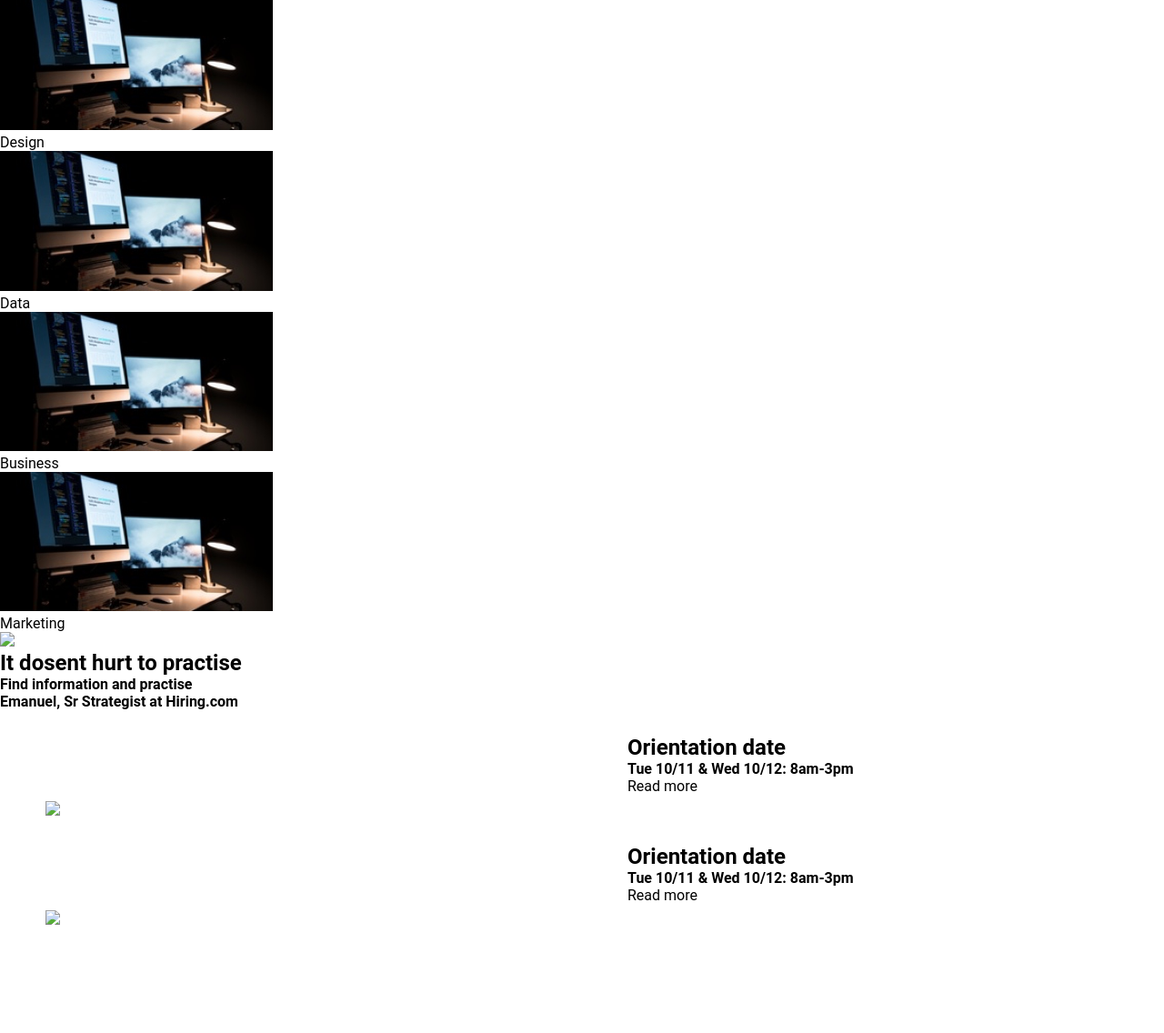
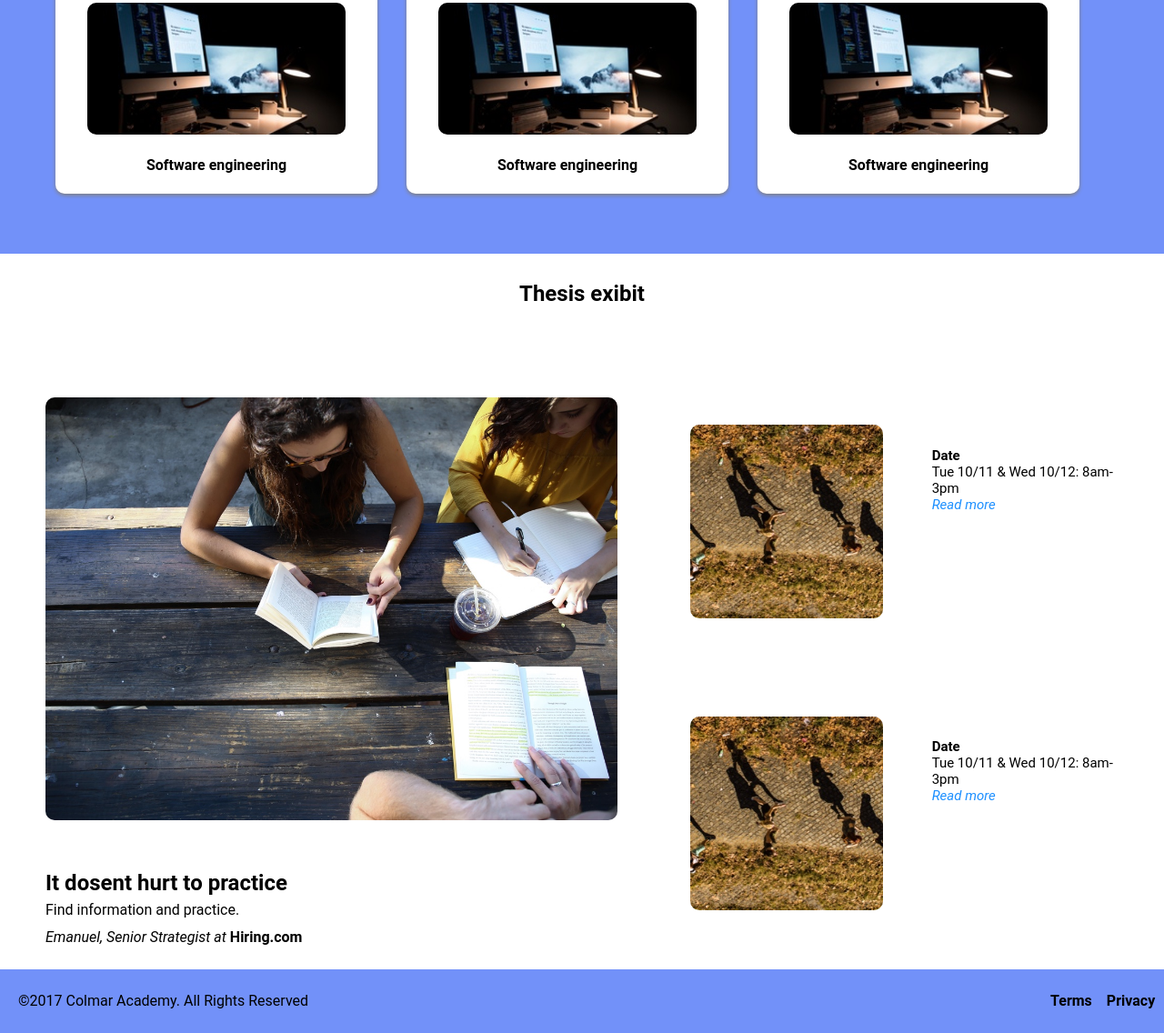
Before and after one commit to Aixa-Cal/capstone, a plain HTML site: page index.html in a window 1280 px wide. Shown: the part 1718-2854 px from the top of the page at 91% size. Before the commit the page ends 2739 px from the top, so only its background shows below. Drawn offline with Linux system fonts and the light colour scheme.

Commit message:
CSS for fourth section/Video

```diff
--- a/index.html
+++ b/index.html
@@ -146,29 +146,35 @@
     </div>
     <div class="images-container">
         <div class="image-container">
-            <img src="/resources/images/course-software.jpg" class="CorusesIMG" />
-            <p>Software engineering</p>
+            <img src="/resources/images/course-software.jpg " style="max-width:80%;height:auto; border-radius: 10px;"
+                class="CorusesIMG" />
+            <p><strong>Software engineering</strong></p>
         </div>
         <div class="image-container">
-            <img src="/resources/images/course-software.jpg" class="CorusesIMG" />
-            <p>Computer art</p>
+            <img src="/resources/images/course-software.jpg" style="max-width:80%;height:auto; border-radius: 10px;"
+                class="CorusesIMG" />
+            <p><strong>Software engineering</strong></p>
 
         </div>
         <div class="image-container">
-            <img src="/resources/images/course-software.jpg" class="CorusesIMG" />
-            <p>Design</p>
+            <img src="/resources/images/course-software.jpg" style="max-width:80%;height:auto; border-radius: 10px;"
+                class="CorusesIMG" />
+            <p><strong>Software engineering</strong></p>
         </div>
         <div class="image-container">
-            <img src="/resources/images/course-software.jpg" class="CorusesIMG" />
-            <p>Data</p>
+            <img src="/resources/images/course-software.jpg" style="max-width:80%;height:auto; border-radius: 10px;"
+                class="CorusesIMG" />
+            <p><strong>Software engineering</strong></p>
         </div>
         <div class="image-container">
-            <img src="/resources/images/course-software.jpg" class="CorusesIMG" />
-            <p>Business</p>
+            <img src="/resources/images/course-software.jpg" style="max-width:80%;height:auto; border-radius: 10px;"
+                class="CorusesIMG" />
+            <p><strong>Software engineering</strong></p>
         </div>
         <div class="image-container">
-            <img src="/resources/images/course-software.jpg" class="CorusesIMG" />
-            <p>Marketing</p>
+            <img src="/resources/images/course-software.jpg" style="max-width:80%;height:auto; border-radius: 10px;"
+                class="CorusesIMG" />
+            <p><strong>Software engineering</strong></p>
         </div>
     </div>
     </div>
@@ -176,65 +182,87 @@
 
 
     <!-- Fourth Content -->
+    <div class="FourthContetTitle">
+        <h2 style="text-align: center;">Thesis exibit</h2>
+    </div>
+
+
     <div class="Fourth-Content">
 
         <!-- Fourth label -->
-        <div class="Image-fourthsection">
-            <img src="#" />
+        <div class="VideosectionContainer">
+            <div class="VIDEO-fourthsection">
+                <img src="/resources/images/banner.jpg" style="max-width:100%;height:auto; border-radius: 10px;" />
             </div>
 
             <div id="UpperB-Section" class="Fourth-Section">
                 <div class="Title">
-                <h2>It dosent hurt to practise</h2>
+                    <h2>It dosent hurt to practice</h2>
                 </div>
                 <div class="Description">
-                <h4>Find information and practise</h4>
+                    <p>Find information and practice.</p>
                 </div>
                 <div class="Description">
-                <h4>Emanuel, Sr Strategist at Hiring.com</h4>
+                    <p><em>Emanuel, Senior Strategist at</em> <strong>Hiring.com</strong></p>
                 </div>
             </div>
-
+        </div>
         <!-- Second label right lateral -->
 
+        <div class="FourthcontentColumn">
             <div class="block1">
-            <div class="Image-secondsection">
-                <img src="#" />
+                <div class="Image-secondsectionC">
+                    <img src="/resources/images/information-orientation.jpg"
+                        style="max-width:80%;height:auto; border-radius: 10px;" />
                 </div>
 
-            <div class="Right-Section">
+                <div class="Right-SectionB">
                     <div class="Title">
-                    <h2>Orientation date</h2>
+                        <p><strong>Date</strong></p>
                     </div>
                     <div class="Description">
-                    <h4>Tue 10/11 & Wed 10/12: 8am-3pm</h4>
+                        <p>Tue 10/11 & Wed 10/12: 8am-3pm</p>
                     </div>
                     <div class="Description">
-                    <p>Read more</p>
+                        <p class="Readmore">Read more</p>
                     </div>
                 </div>
             </div>
 
             <div class="block2">
-            <div class="Image-secondsection">
-                <img src="#" />
+                <div class="Image-secondsectionC">
+                    <img src="/resources/images/information-orientation.jpg"
+                        style="max-width:80%;height:auto; border-radius: 10px;" />
                 </div>
 
-            <div class="Right-Section">
+                <div class="Right-SectionB">
                     <div class="Title">
-                    <h2>Orientation date</h2>
+                        <p><strong>Date</strong></p>
                     </div>
                     <div class="Description">
-                    <h4>Tue 10/11 & Wed 10/12: 8am-3pm</h4>
+                        <p>Tue 10/11 & Wed 10/12: 8am-3pm</p>
                     </div>
                     <div class="Description">
-                    <p>Read more</p>
+                        <p class="Readmore">Read more</p>
                     </div>
                 </div>
             </div>
         </div>
+    </div>
+</body>
 
 
-</body>
+<footer>
+    <div class="Footer">
+        <p>©2017 Colmar Academy. All Rights Reserved</p>
+        <nav class="Footerbar">
+            <ul>
+                <li><strong><a href="#">Terms</a></strong></li>
+                <li><strong><a href="#">Privacy</a></strong></li>
+            </ul>
+    </div>
+
+
+</footer>
 
 </html>
--- a/resources/css/style.css
+++ b/resources/css/style.css
@@ -153,17 +153,154 @@ header {
 /* LEARNING SECTION */
 
 .Learning-section{
+    padding-top: 50px;
     background-color: rgb(114, 145, 249);
+    width: 100%;
+}
+
+.CorusesIMG{
+    margin-top: 20px;
+    margin-bottom: 20px;
+    border-radius: 10px;
+}
+
+.images-container{
+    display: flex;
+    justify-content: center;
+    flex-wrap: wrap;
+    padding: 50px;
+    background-color: rgb(114, 145, 249);
+}
+
+.image-container{
+    background-color: rgb(255,255,255);
+    width: 30%;
+    margin-bottom: 1rem;
+    margin-right: 2rem;
+    box-shadow: 0 2px 4px 0 grey;
+    text-align: center;
+    border-radius: 10px;
+    height: 230px;
+    justify-content: center;
+}
+
+/* VIDEO SECTION */
+
+  .Fourth-Content {
+    display: flex;
+    background-color:white;
+    margin-bottom: 20px;
+  }
+
+  .FourthcontentContainer{
+      width: 50%;
+  }
+
+  .VideosectionContainer{
+    padding-top: 100px;
+    padding-left: 50px;
+    padding-right: 0;
+    width: 50%;
+}
+
+.FourthContetTitle{
+margin-top: 30px;
+}
+
+.FourthcontentColumn{
+    font-size: 2rem;
+    justify-content: center;
+    margin: 30px;
+}
+
+.FourthcontentColumn p{
+    font-size: 15px;
+}
+
+.Fourth-Section{
+    margin-top: 50px;
+    width: 50%;
+    line-height: 30px;
+}
+
+.block1{
     display: flex;
 }
 
-.CorusesIMG{
-    width:300px;
-    height: auto;
+.block2{
+    display: flex;
 
 }
 
-  /* Responsive */
+.Right-Section{
+    display: flex;
+    justify-content: center;
+    flex-direction: column;
+    text-align: left;
+}
+
+
+.Image-secondsectionC{
+    padding-top: 100px;
+    padding-left: 50px;
+    padding-right: 0;
+    width: 50%;
+}
+
+.Right-SectionB{
+    display: flex;
+    justify-content: center;
+    flex-direction: column;
+    text-align: left;
+}
+
+.Footer{
+    display: flex;
+    background-color: rgb(114, 145, 249);
+    align-items: center;
+    height: 70px;
+}
+
+.Footer p {
+    margin-left: 20px;
+}
+
+ nav ul {
+    display: flex;
+    list-style: none;
+  }
+
+  .Navbar{
+    float: right;
+    margin-left: 50rem;
+
+  }
+
+  nav li {
+    padding-left: 1rem;
+    text-decoration: none;
+    align-items: center;
+  }
+
+  nav a {
+    vertical-align:middle;
+    line-height: 2;
+    text-decoration: none;
+  }
+
+  .Footerbar{
+      margin-left: 50rem;
+      align-items: center;
+
+  }
+
+
+
+
+
+
+
+  /* RESPONSIVE */
 
 
   /* Extra small devices (phones, 600px and down) */
```
Lines whose indentation alone changed are shown as unchanged.
